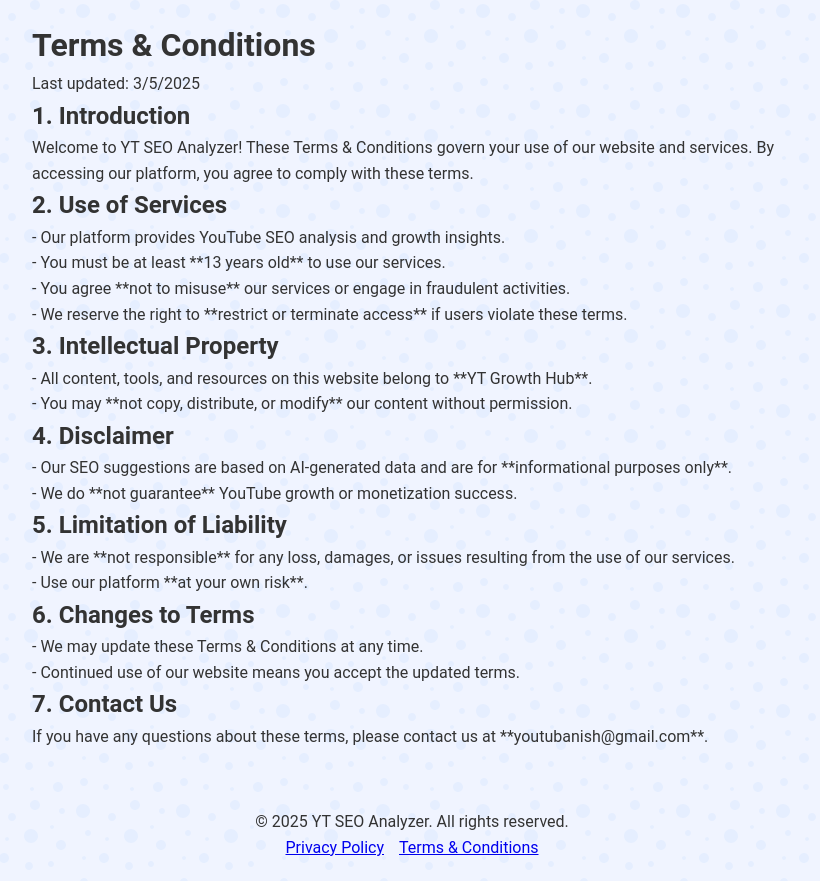
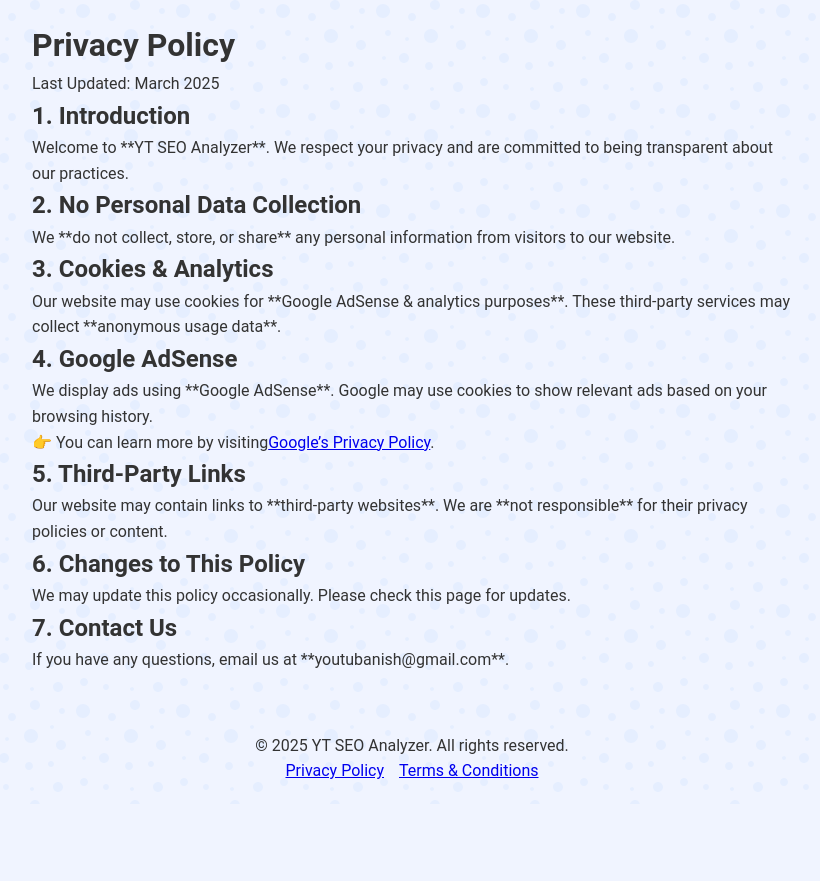
Before and after one commit to anishpatel691/FinalSEO, a React (Vite) app: page /terms-conditions in a window 1280 px wide. Shown: the whole page, without its empty margins (228-1048 px from the left). After the commit the page ends 804 px from the top, so only its background shows below. Built offline with nearby package versions, Linux system fonts and the light colour scheme.

Commit message:
Update TermsConditions.jsx

```diff
--- a/src/TermsConditions.jsx
+++ b/src/TermsConditions.jsx
@@ -1,55 +1,57 @@
 import React from "react";
 
-const TermsConditions = () => {
+const PrivacyPolicy = () => {
   return (
     <div style={{ padding: "20px", maxWidth: "800px", margin: "auto" }}>
-      <h1>Terms & Conditions</h1>
-      <p>Last updated: {new Date().toLocaleDateString()}</p>
+      <h1>Privacy Policy</h1>
+      <p>Last Updated: March 2025</p>
 
       <h2>1. Introduction</h2>
       <p>
-        Welcome to YT SEO Analyzer! These Terms & Conditions govern your use of our website and services. By accessing our platform, you agree to comply with these terms.
+        Welcome to **YT SEO Analyzer**. We respect your privacy and are committed
+        to being transparent about our practices.
       </p>
 
-      <h2>2. Use of Services</h2>
+      <h2>2. No Personal Data Collection</h2>
       <p>
-        - Our platform provides YouTube SEO analysis and growth insights.<br />
-        - You must be at least **13 years old** to use our services.<br />
-        - You agree **not to misuse** our services or engage in fraudulent activities.<br />
-        - We reserve the right to **restrict or terminate access** if users violate these terms.
+        We **do not collect, store, or share** any personal information from visitors
+        to our website.
       </p>
 
-      <h2>3. Intellectual Property</h2>
+      <h2>3. Cookies & Analytics</h2>
       <p>
-        - All content, tools, and resources on this website belong to **YT Growth Hub**.<br />
-        - You may **not copy, distribute, or modify** our content without permission.<br />
+        Our website may use cookies for **Google AdSense & analytics purposes**.
+        These third-party services may collect **anonymous usage data**.
       </p>
 
-      <h2>4. Disclaimer</h2>
+      <h2>4. Google AdSense</h2>
       <p>
-        - Our SEO suggestions are based on AI-generated data and are for **informational purposes only**.<br />
-        - We do **not guarantee** YouTube growth or monetization success.<br />
+        We display ads using **Google AdSense**. Google may use cookies to show
+        relevant ads based on your browsing history.
+        <br />
+        👉 You can learn more by visiting
+        <a href="https://policies.google.com/privacy" target="_blank" rel="noopener noreferrer">
+          Google’s Privacy Policy
+        </a>.
       </p>
 
-      <h2>5. Limitation of Liability</h2>
+      <h2>5. Third-Party Links</h2>
       <p>
-        - We are **not responsible** for any loss, damages, or issues resulting from the use of our services.<br />
-        - Use our platform **at your own risk**.<br />
+        Our website may contain links to **third-party websites**. We are **not responsible**
+        for their privacy policies or content.
       </p>
 
-
-      <h2>6. Changes to Terms</h2>
+      <h2>6. Changes to This Policy</h2>
       <p>
-        - We may update these Terms & Conditions at any time.<br />
-        - Continued use of our website means you accept the updated terms.<br />
+        We may update this policy occasionally. Please check this page for updates.
       </p>
 
       <h2>7. Contact Us</h2>
       <p>
-        If you have any questions about these terms, please contact us at **youtubanish@gmail.com**.
+        If you have any questions, email us at **youtubanish@gmail.com**.
       </p>
     </div>
   );
 };
 
-export default TermsConditions;
+export default PrivacyPolicy;
```
